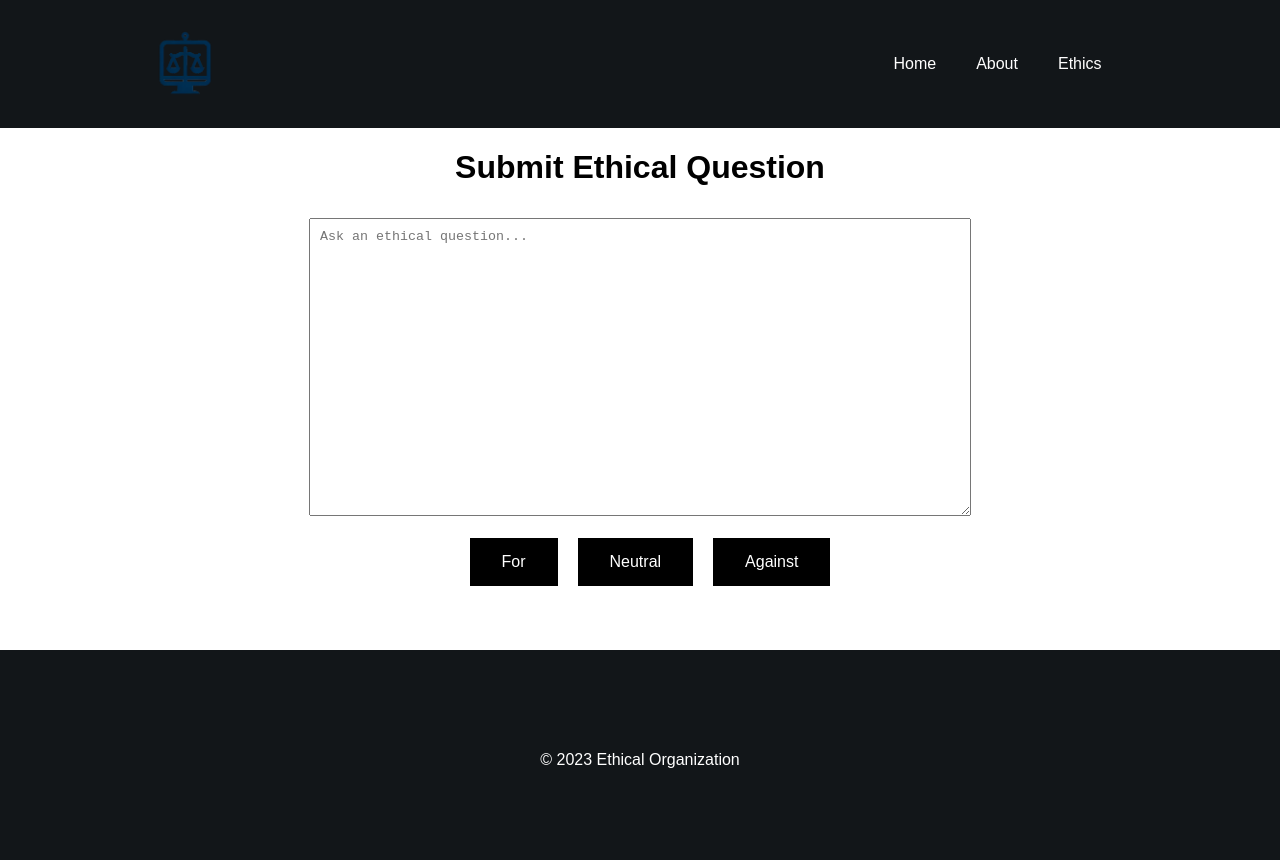
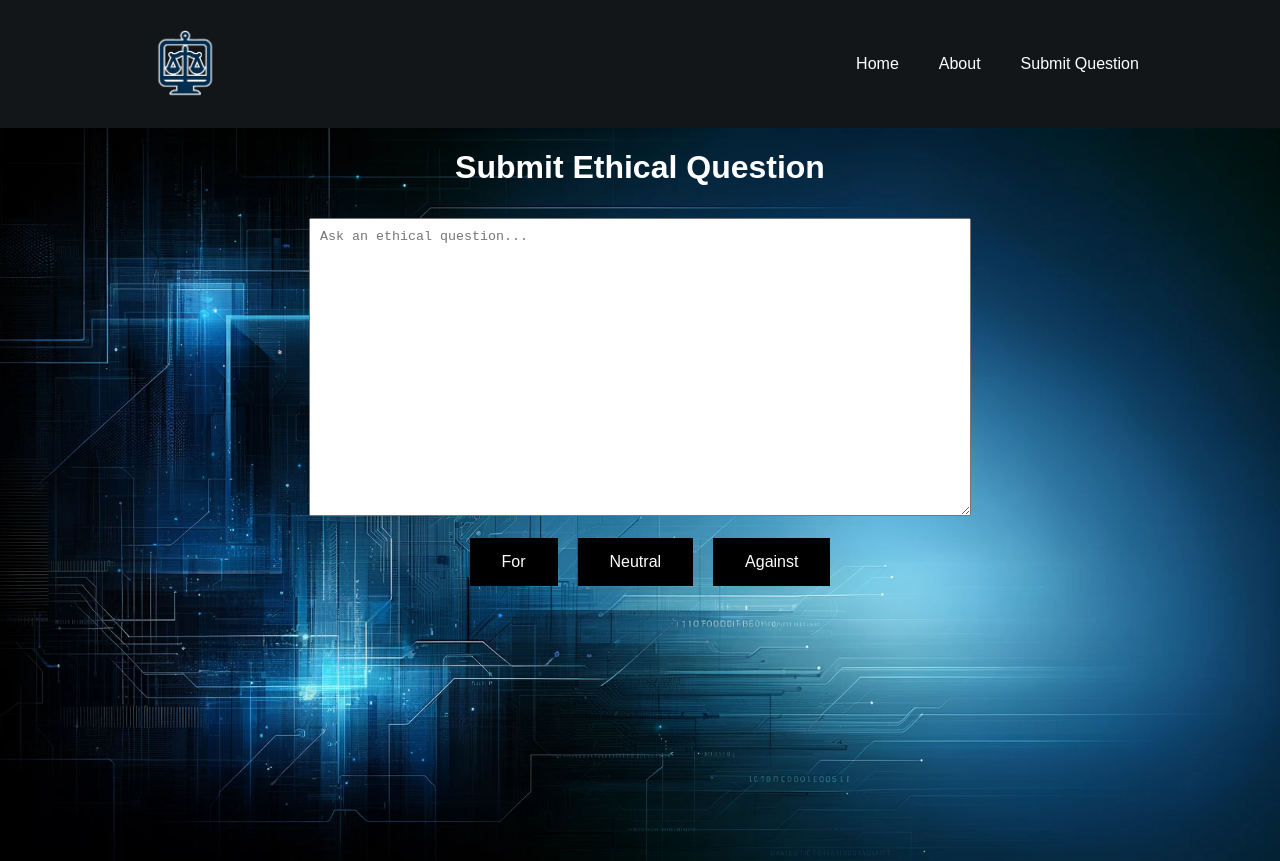
Before and after one commit to mattk1205/ethics_project, a React (Create React App) app: page /ethics in a window 1280 px wide. Shown: the top 861 px of the page. Built offline with nearby package versions, Linux system fonts and the light colour scheme; the HTML template or start-up script is replaced by a standard one.

Commit message:
Cosmetic Changes

```diff
--- a/src/components/Footer.js
+++ b/src/components/Footer.js
@@ -4,7 +4,7 @@ import "../styles/Footer.css";
 function Footer() {
   return (
     <div className="footer">
-      <p> &copy; 2023 Ethical Organization</p>
+      <p> &copy; 2023 AI Ethics</p>
     </div>
   );
 }
--- a/src/components/Navbar.js
+++ b/src/components/Navbar.js
@@ -2,9 +2,11 @@ import React, { useState } from "react";
 import { Link, useNavigate } from 'react-router-dom';
 import "../styles/Navbar.css";
 import CompanyLogo from "../assets/Company-Logo.png";
+import CompanyLogoHover from "../assets/Company-Logo-Hover.png";
 
 function Navbar() {
   const [openLinks, setOpenLinks] = useState(false);
+  const [isHovering, setIsHovering] = useState(false);
   const navigate = useNavigate();
 
   const toggleNavbar = () => {
@@ -15,20 +17,35 @@ function Navbar() {
     navigate('/');
   };
 
+  const handleMouseEnter = () => {
+    setIsHovering(true);
+  };
+
+  const handleMouseLeave = () => {
+    setIsHovering(false);
+  };
+
   return (
     <div className="navbar">
       <div className="leftSide" id={openLinks ? "open" : "close"}>
-        <img src={CompanyLogo} alt="Org-Logo" className="navbar-logo" onClick={navigateHome} />
+        <img
+          src={isHovering ? CompanyLogoHover : CompanyLogo}
+          alt="Org-Logo"
+          className="navbar-logo"
+          onClick={navigateHome}
+          onMouseEnter={handleMouseEnter}
+          onMouseLeave={handleMouseLeave}
+        />
         <div className="hiddenLinks">
           <Link to="/"> Home </Link>
           <Link to="/about"> About </Link>
-          <Link to="/ethics"> Ethics </Link>
+          <Link to="/ethics"> Submit Question </Link>
         </div>
       </div>
       <div className="rightSide">
         <Link to="/"> Home </Link>
         <Link to="/about"> About </ Link>
-        <Link to="/ethics"> Ethics </ Link>
+        <Link to="/ethics"> Submit Question </ Link>
         <button onClick={toggleNavbar}></button>
       </div>
     </div>
--- a/src/pages/Ethics.js
+++ b/src/pages/Ethics.js
@@ -1,4 +1,4 @@
-import React, {useState} from "react";
+import React, { useState } from "react";
 import OpenAI from "openai";
 import ResponseComponent from "../components/Response";
 import "../styles/Ethics.css";
@@ -14,7 +14,6 @@ const QuestionComponent = () => {
     const [isLoading, setIsLoading] = useState(false);
 
     const fetchResponses = async (sentiment) => {
-        console.log(sentiment)
         if (!question.trim()) return;
 
         setIsLoading(true);
@@ -40,17 +39,16 @@ const QuestionComponent = () => {
 
     const renderButtonContent = (text) => {
         return isLoading ? (
-            <>
             <span>Loading...</span>
-            </>
         ) : (
             <span>{text}</span>
         );
     };
 
     return (
+        <div className="ethics-page">
             <div className="input-box">
-            <h1>Submit Ethical Question</h1>
+                <h1 style={{ color: 'white' }}>Submit Ethical Question</h1>
                 <div className="input-container">
                     <textarea
                         type="text"
@@ -70,9 +68,10 @@ const QuestionComponent = () => {
                     <button onClick={() => fetchResponses("unethical")} disabled={isLoading}>
                         {renderButtonContent('Against')}
                     </button>
-                {responses ? (
+                    {responses && (
                         <ResponseComponent responses={responses}/>
-                ) : null}
+                    )}
+                </div>
             </div>
         </div>
     );
--- a/src/styles/Ethics.css
+++ b/src/styles/Ethics.css
@@ -1,3 +1,11 @@
+.ethics-page {
+    background-image: url('../assets/howtousebackground.png'); /* Update with the correct path */
+    background-size: cover;
+    background-repeat: no-repeat;
+    background-position: center center;
+    min-height: 100vh; /* Ensures it covers the full viewport height */
+}
+
 .input-box {
     text-align: center;
 }
```
Also changed, not shown: src/assets/Company-Logo-Hover.png (added), src/assets/Company-Logo.png. Lines whose indentation alone changed are shown as unchanged.
